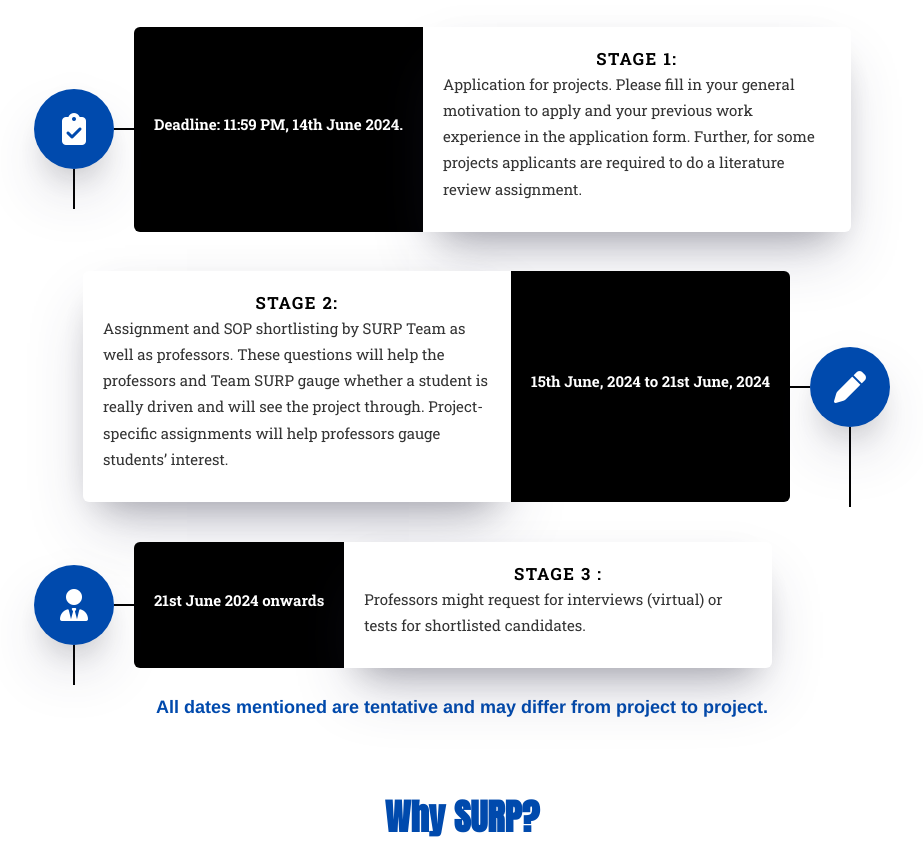
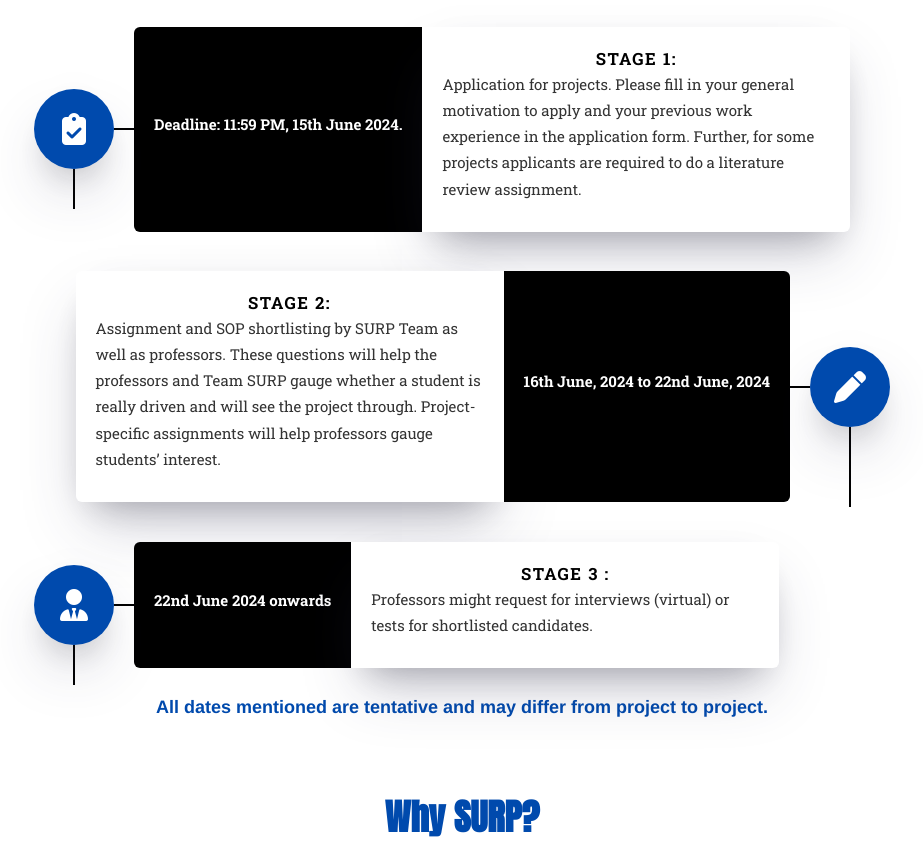
Before and after one commit to gsiddhi04/SURP--2024, a plain HTML site: page index.html in a window 1280 px wide. Shown: the part 1391-2256 px from the top of the page, without its empty margins (178-1101 px from the left). Drawn offline with nearby package versions, Linux system fonts and the light colour scheme; a script that the page names is missing; files whose address does not match are found by name; a web font is replaced by a local one.

Commit message:
date changed

```diff
--- a/index.html
+++ b/index.html
@@ -441,7 +441,7 @@
                 <i class="fa-solid fa-clipboard-check" style="color: #ffffff"></i>
             </div>
             <div class="timeline__event__date">
-                <p>Deadline: 11:59 PM, 14th June 2024.                 </p>
+                <p>Deadline: 11:59 PM, 15th June 2024.                 </p>
             </div>
             <div class="timeline__event__content">
                 <div class="timeline__event__title text-center">Stage 1:</div>
@@ -461,7 +461,7 @@
                 <i class="fa-solid fa-pen" style="color: #ffffff"></i>
             </div>
             <div class="timeline__event__date">
-                <p>15th June, 2024 to 21st June, 2024</p>
+                <p>16th June, 2024 to 22nd June, 2024</p>
             </div>
             <div class="timeline__event__content">
                 <div class="timeline__event__title text-center">Stage 2:</div>
@@ -481,7 +481,7 @@
                 <i class="fa-solid fa-user-tie" style="color: #ffffff"></i>
             </div>
             <div class="timeline__event__date">
-                <p>21st June 2024 onwards</p>
+                <p>22nd June 2024 onwards</p>
             </div>
             <div class="timeline__event__content">
                 <div class="timeline__event__title text-center">Stage 3 :</div>
```
